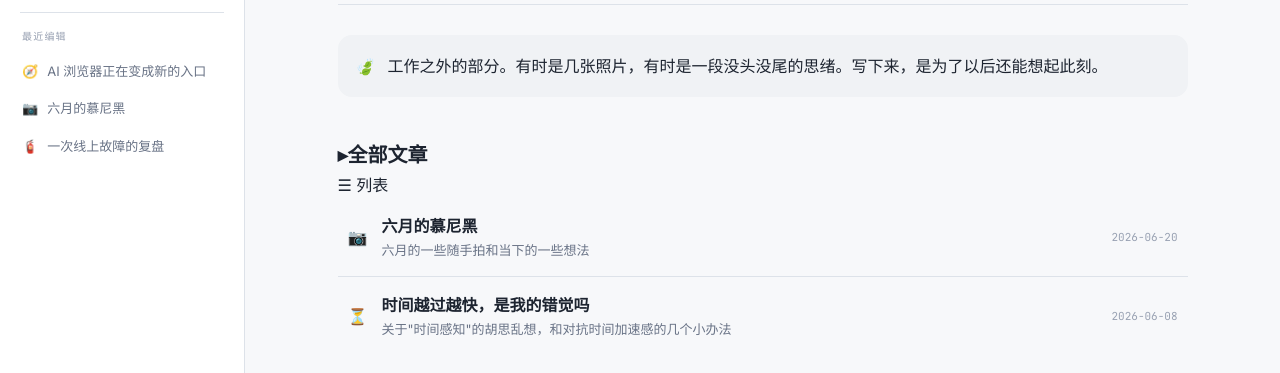
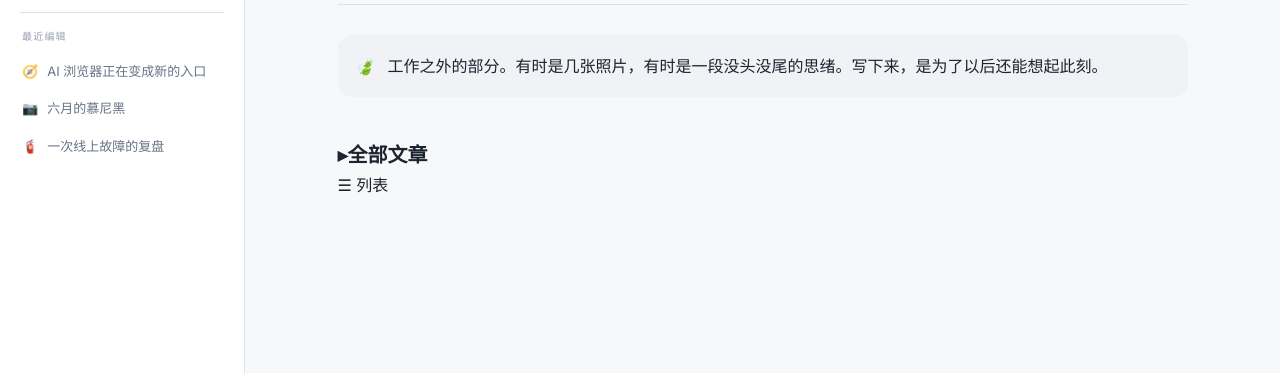
Before and after one commit to bearbobo/boorbit.com, a website: page life.html in a window 1280 px wide. Shown: the part 321-694 px from the top of the page. Drawn offline with Linux system fonts and the light colour scheme.

Commit message:
Update life.html
update lists in life

```diff
--- a/life.html
+++ b/life.html
@@ -61,23 +61,23 @@
         <div class="db-views"><span class="active">☰ 列表</span></div>
       </div>
 
-      <a class="post-row" href="posts/munich-june.html">
+      <!-- <a class="post-row" href="posts/munich-june.html">
         <span class="em">📷</span>
         <div class="txt">
           <div class="t">六月的慕尼黑</div>
           <div class="s">六月的一些随手拍和当下的一些想法</div>
         </div>
         <span class="date">2026-06-20</span>
-      </a>
+      </a> -->
 
-      <a class="post-row" href="posts/time-feel.html" style="border-bottom:none;">
+      <!-- <a class="post-row" href="posts/time-feel.html" style="border-bottom:none;">
         <span class="em">⏳</span>
         <div class="txt">
           <div class="t">时间越过越快，是我的错觉吗</div>
           <div class="s">关于"时间感知"的胡思乱想，和对抗时间加速感的几个小办法</div>
         </div>
         <span class="date">2026-06-08</span>
-      </a>
+      </a> -->
       <!-- JOURNAL_AUTO_START -->
       <!-- JOURNAL_AUTO_END -->
     </div>
```
